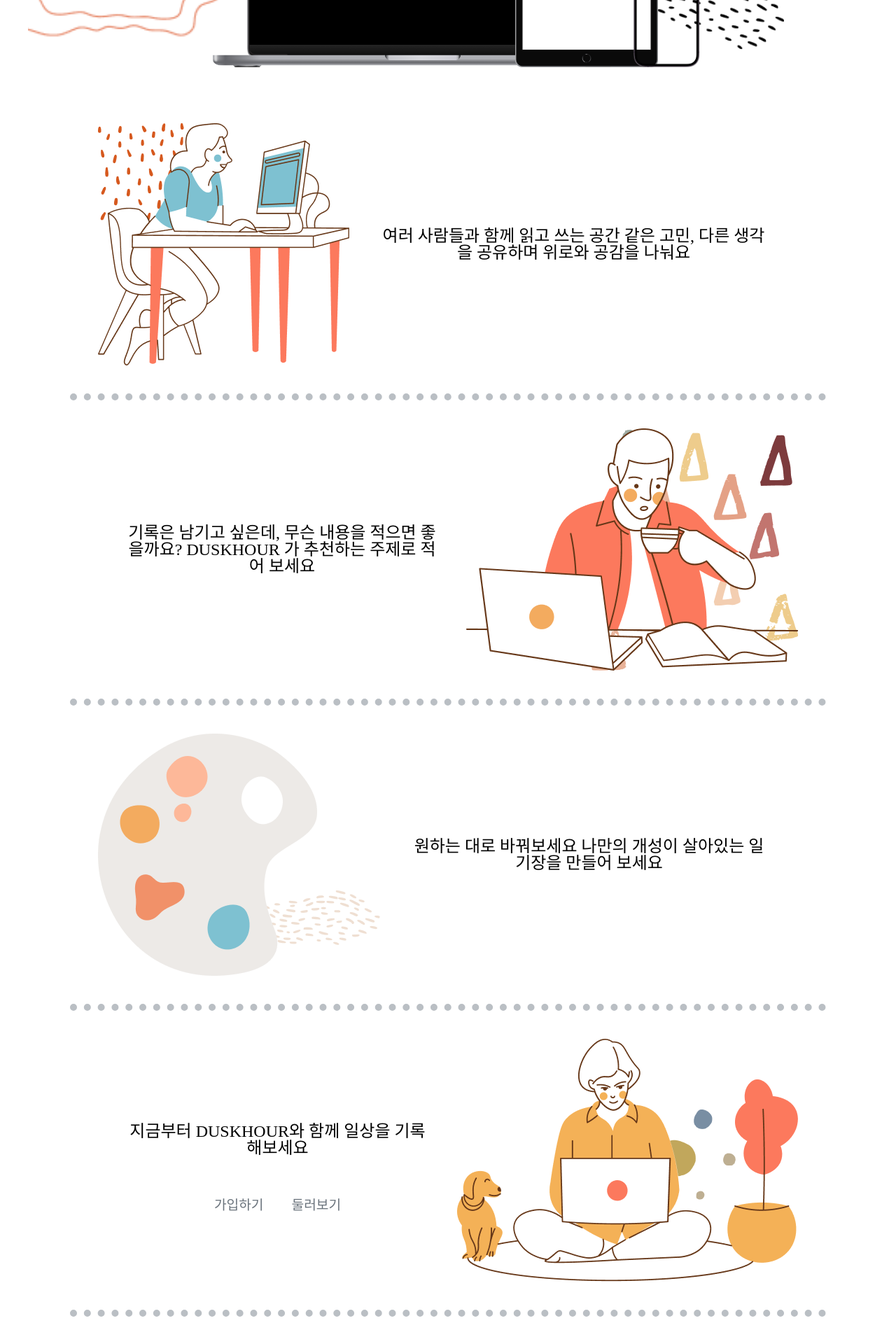
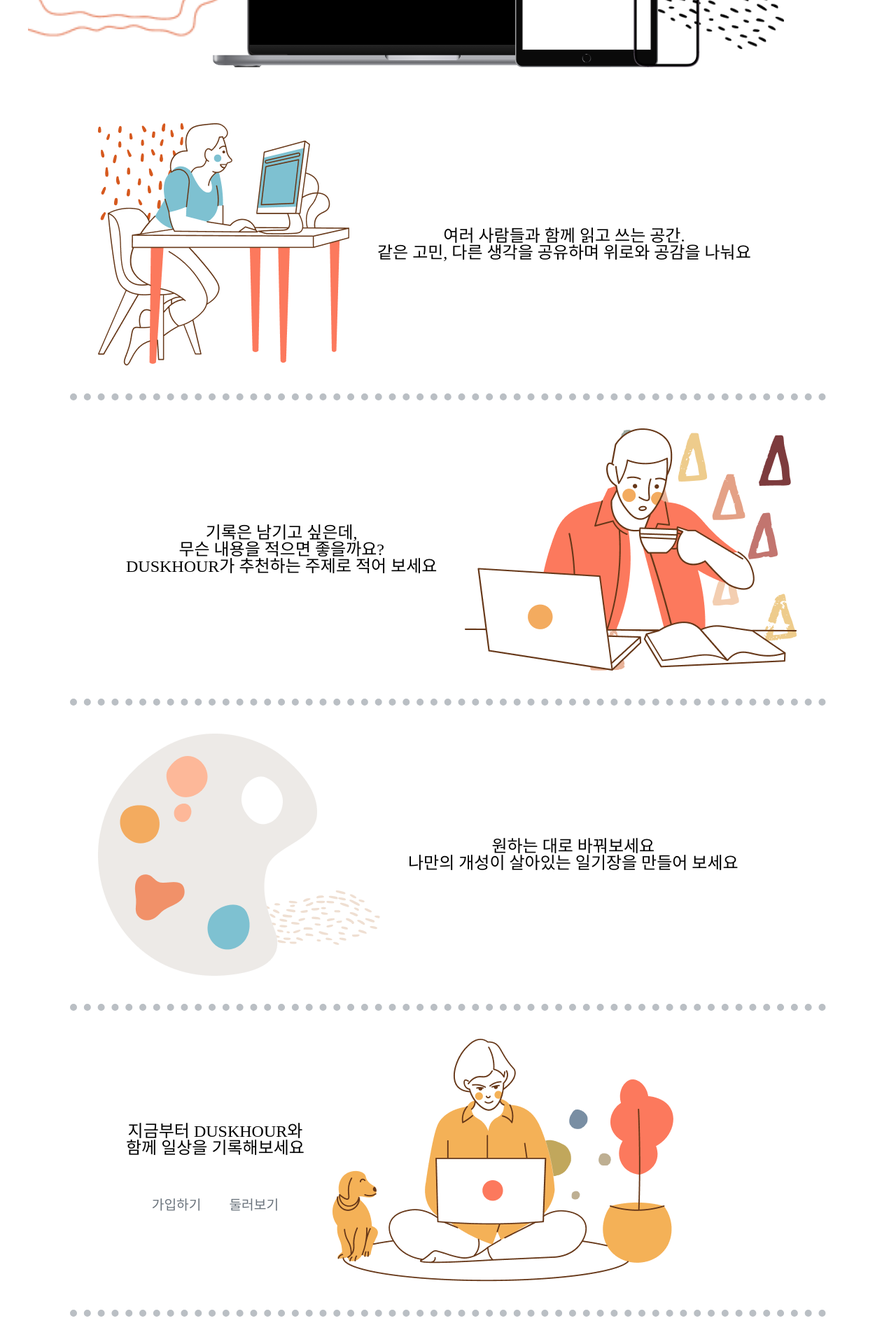
Before and after one commit to codestates-seb/seb39_main_008, a React (Create React App) app in the folder client/: page / in a window 1280 px wide. Shown: the part 538-2458 px from the top of the page at 70% size. Before the commit the page ends 2419 px from the top, so only its background shows below. Built offline with nearby package versions, Linux system fonts and the light colour scheme; a web font is replaced by a local one.

Commit message:
Feat : 텍스트 줄바꿈 처리

```diff
--- a/client/src/pages/Landing.js
+++ b/client/src/pages/Landing.js
@@ -13,15 +13,19 @@ import user3 from '../assets/img/user3.png';
 import user4 from '../assets/img/user4.png';
 import TextButton from '../components/common/TextButton';
 import { useNavigate } from 'react-router-dom';
+
 const Container = styled.div`
   text-align: center;
 `;
+
 const Box1 = styled.div`
   padding-top: var(--spaceL);
 `;
+
 const MockupWraper = styled.div`
   position: relative;
   height: 500px;
+
   @media screen and (max-width: 991.98px) {
     height: 300px;
     & > img:nth-child(1),
@@ -36,6 +40,7 @@ const MockupWraper = styled.div`
     height: 200px;
   }
 `;
+
 const AbsoluteImg = styled.img`
   bottom: ${(props) => props.bottom};
   right: ${(props) => props.right};
@@ -48,23 +53,18 @@ const GuideWraper = styled.div`
   display: flex;
   flex-direction: column;
   align-items: center;
-  /* @media screen and (max-width: 991.98px) {
-    height: 300px;
-    & > img:nth-child(1),
-    & > img:nth-child(2),
-    & > img:nth-child(3),
-    & > img:nth-child(4) {
-      display: none;
-    }
-  } */
+  .lastBox {
+    margin-bottom: var(--spaceL);
+  }
 `;
+
 const GuideBox = styled.div`
   align-items: center;
   display: flex;
   width: 90%;
   padding: var(--spaceL);
-  /* margin: var(--spaceL); */
   border-bottom: 10px dotted ${({ theme }) => theme.colors.text5};
+
   .last {
     span {
       font-size: calc(var(--fontSizeM) * 1.2);
@@ -72,24 +72,30 @@ const GuideBox = styled.div`
       margin: var(--spaceM);
     }
   }
+
   @media screen and (max-width: 576px) {
     flex-direction: column;
   }
 `;
+
 const Text = styled.p`
   padding: var(--spaceL);
   font-size: var(--fontSizeL);
+
   @media screen and (max-width: 576px) {
     font-size: var(--fontSizeM);
   }
 `;
+
 const Img = styled.img`
   @media screen and (max-width: 576px) {
     width: 50%;
   }
 `;
+
 const Landing = () => {
   const navigate = useNavigate();
+
   return (
     <Container>
       <Box1>
@@ -107,27 +113,29 @@ const Landing = () => {
           <GuideBox>
             <Img src={user1}></Img>
             <Text>
-              여러 사람들과 함께 읽고 쓰는 공간 같은 고민, 다른 생각을 공유하며
-              위로와 공감을 나눠요
+              여러 사람들과 함께 읽고 쓰는 공간.
+              <br /> 같은 고민, 다른 생각을 공유하며 위로와 공감을 나눠요
             </Text>
           </GuideBox>
           <GuideBox>
             <Text>
-              기록은 남기고 싶은데, 무슨 내용을 적으면 좋을까요? DUSKHOUR 가
-              추천하는 주제로 적어 보세요
+              기록은 남기고 싶은데, <br /> 무슨 내용을 적으면 좋을까요? <br />
+              DUSKHOUR가 추천하는 주제로 적어 보세요
             </Text>
             <Img src={user2}></Img>
           </GuideBox>
           <GuideBox>
             <Img src={user3}></Img>
             <Text>
-              원하는 대로 바꿔보세요 나만의 개성이 살아있는 일기장을 만들어
-              보세요
+              원하는 대로 바꿔보세요 <br /> 나만의 개성이 살아있는 일기장을
+              만들어 보세요
             </Text>
           </GuideBox>
-          <GuideBox>
+          <GuideBox className="lastBox">
             <div className="last">
-              <Text>지금부터 DUSKHOUR와 함께 일상을 기록해보세요</Text>
+              <Text>
+                지금부터 DUSKHOUR와 <br /> 함께 일상을 기록해보세요
+              </Text>
               <TextButton
                 fontSize={`var(--fontSizeM)`}
                 onClick={() => navigate('/signup')}
```
